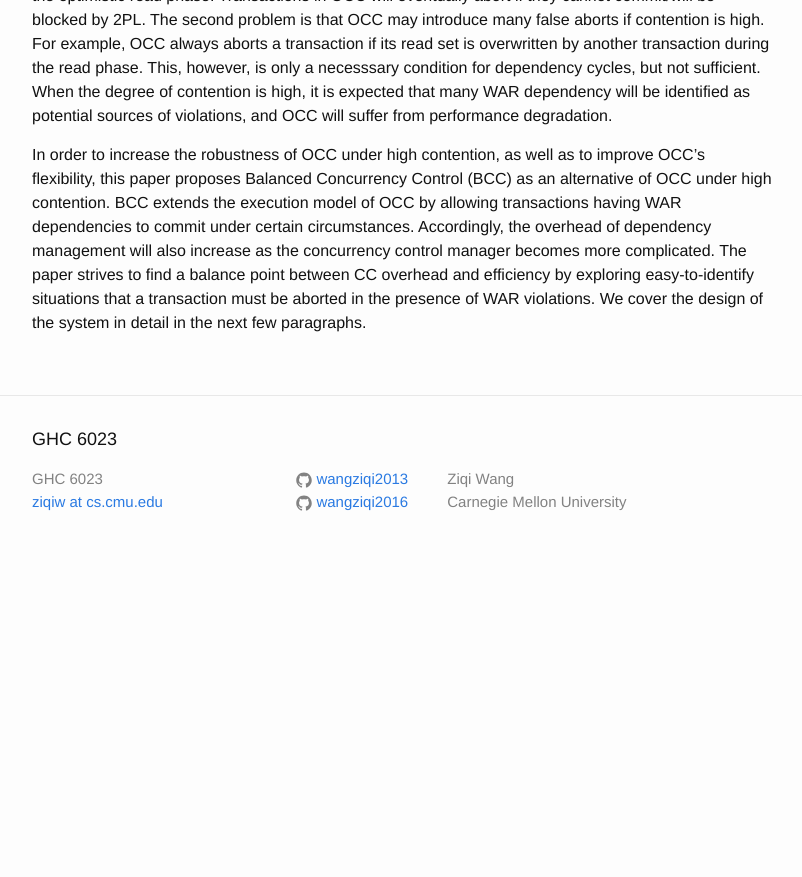
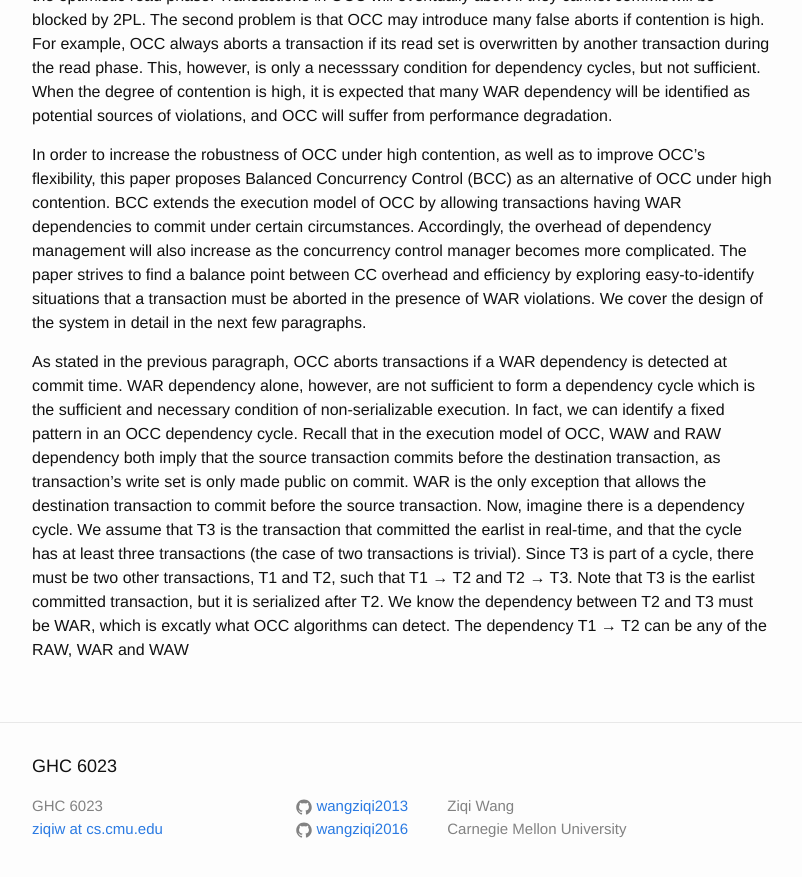
Before and after one commit to wangziqi2013/wangziqi2013.github.io, a Jekyll site: the page built from _posts/2018-06-25-bcc.markdown, in a window 1280 px wide and 900 px high, scrolled down 1405 px. Shown: the top 877 px of the window, without its empty margins (238-1040 px from the left). Built offline with Jekyll 4.4.1, drawn with Linux system fonts in a browser that asks for light colours; before the commit the page ends 1978 px from its top, so only the background shows below that.

Commit message:
Working on BCC

```diff
--- a/_posts/2018-06-25-bcc.markdown
+++ b/_posts/2018-06-25-bcc.markdown
@@ -59,3 +59,14 @@ overhead of dependency management will also increase as the concurrency control
 paper strives to find a balance point between CC overhead and efficiency by exploring easy-to-identify situations that
 a transaction must be aborted in the presence of WAR violations. We cover the design of the system in detail in the
 next few paragraphs.
+
+As stated in the previous paragraph, OCC aborts transactions if a WAR dependency is detected at commit time. WAR dependency
+alone, however, are not sufficient to form a dependency cycle which is the sufficient and necessary condition of non-serializable
+execution. In fact, we can identify a fixed pattern in an OCC dependency cycle. Recall that in the execution model of OCC,
+WAW and RAW dependency both imply that the source transaction commits before the destination transaction, as transaction's
+write set is only made public on commit. WAR is the only exception that allows the destination transaction to commit before
+the source transaction. Now, imagine there is a dependency cycle. We assume that T3 is the transaction that committed the earlist
+in real-time, and that the cycle has at least three transactions (the case of two transactions is trivial). Since T3 is part
+of a cycle, there must be two other transactions, T1 and T2, such that T1 &rarr; T2 and T2 &rarr; T3. Note that T3 is the earlist
+committed transaction, but it is serialized after T2. We know the dependency between T2 and T3 must be WAR, which is excatly what
+OCC algorithms can detect. The dependency T1 &rarr; T2 can be any of the RAW, WAR and WAW
```
